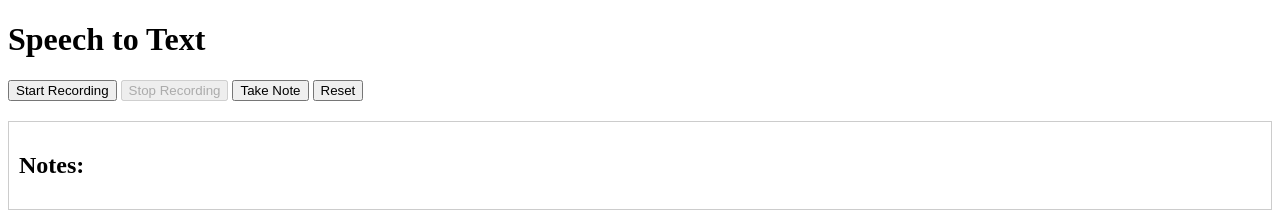
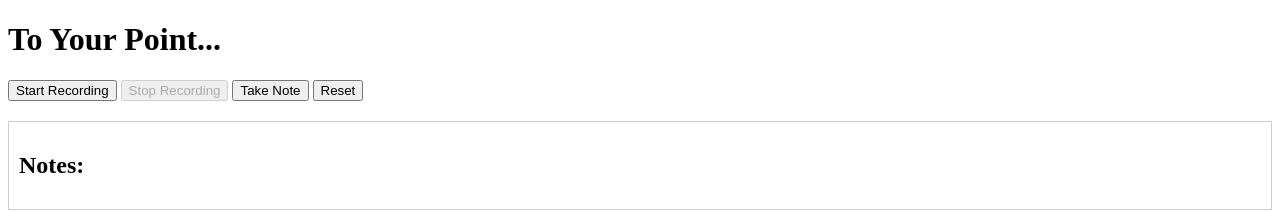
Before and after one commit to tomba07/toyourpoint, a website: page index.html in a window 1280 px wide. Drawn offline with nearby package versions, Linux system fonts and the light colour scheme; no server answers.

Commit message:
Adjust Title

```diff
--- a/index.html
+++ b/index.html
@@ -4,7 +4,7 @@
 <head>
     <meta charset="UTF-8">
     <meta name="viewport" content="width=device-width, initial-scale=1.0">
-    <title>Speech to Text</title>
+    <title>To Your Point</title>
     <script src="/socket.io/socket.io.js"></script>
     <style>
         #notes {
@@ -16,7 +16,7 @@
 </head>
 
 <body>
-    <h1>Speech to Text</h1>
+    <h1>To Your Point...</h1>
     <button id="startBtn">Start Recording</button>
     <button id="stopBtn" disabled>Stop Recording</button>
     <button id="takeNoteBtn">Take Note</button>
```
